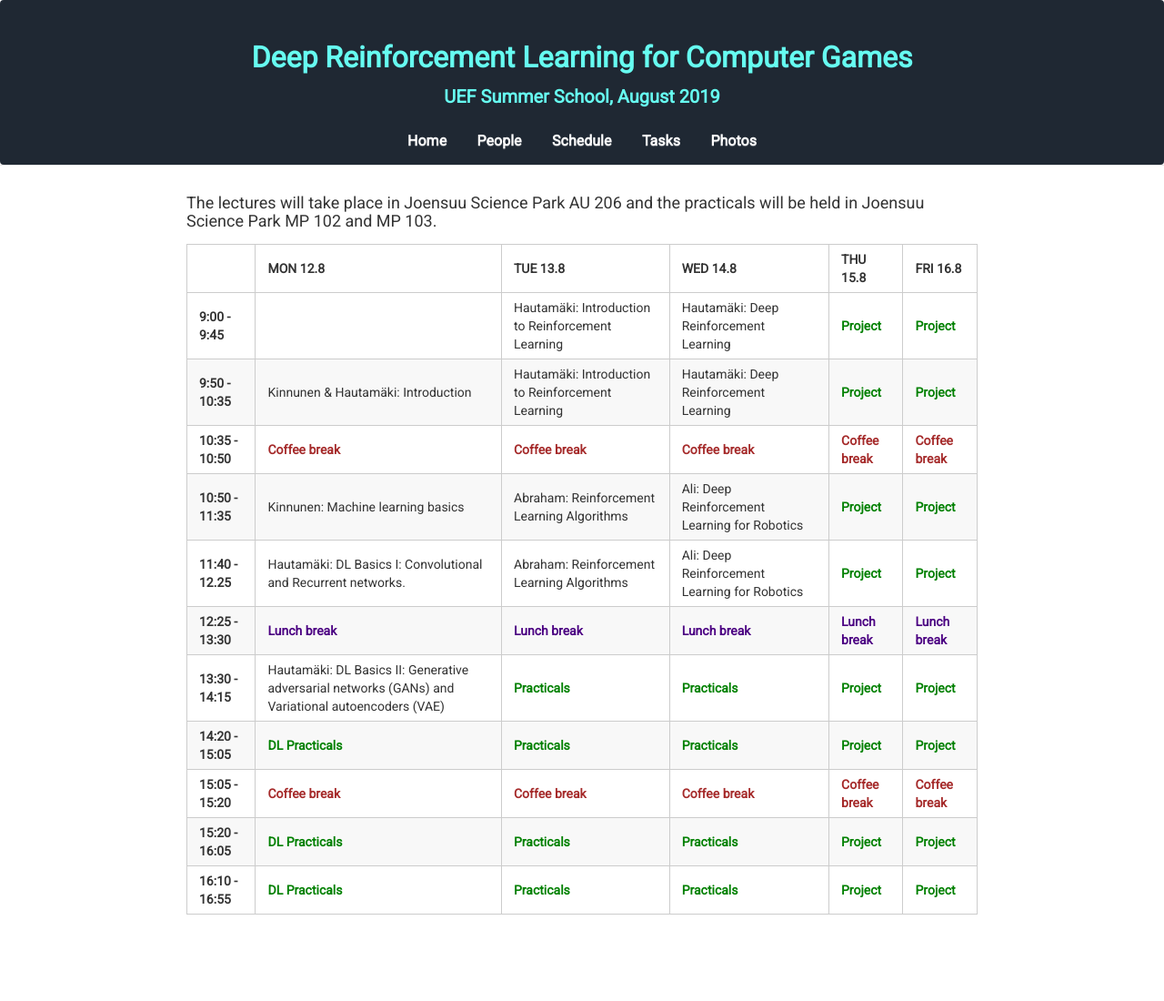
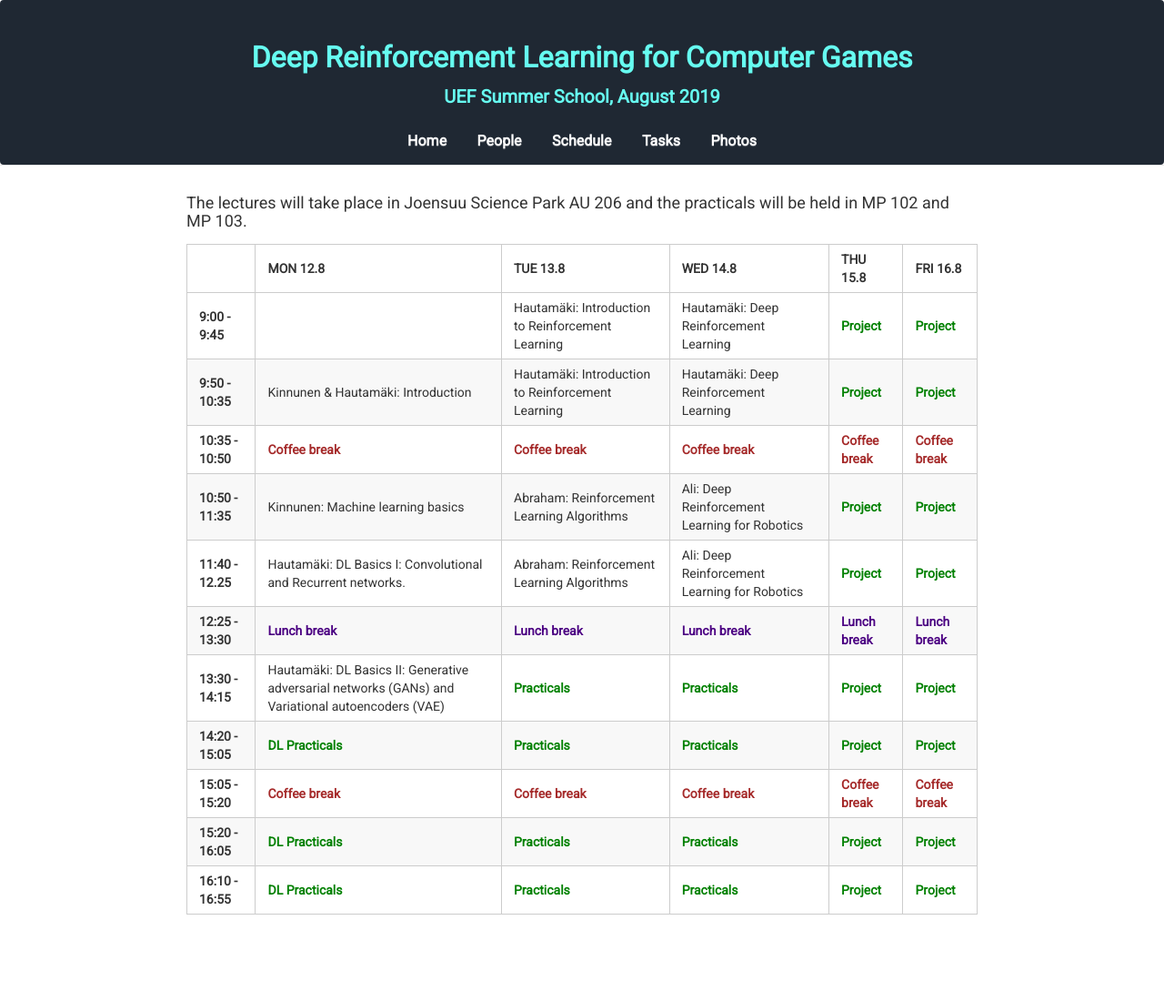
Before and after one commit to abrahamwoubie/summerschool, a Jekyll site: the page built from schedule.md, in a window 1280 px wide. Shown: the whole page at 91% size. Built offline with Jekyll 4.4.1, drawn with Linux system fonts in a browser that asks for light colours; nearby versions of some CDN libraries.

Commit message:
Updating

```diff
--- a/schedule.md
+++ b/schedule.md
@@ -4,7 +4,7 @@ title: Schedule | UEF Summer School 2019
 ---
 
 
-#### The lectures will take place in Joensuu Science Park AU 206 and the practicals will be held in Joensuu Science Park MP 102 and MP 103.
+#### The lectures will take place in Joensuu Science Park AU 206 and the practicals will be held in MP 102 and MP 103.
 
 
 |                   | MON 12.8                                          | TUE 13.8                                                | WED 14.8                                          | THU 15.8                                          | FRI 16.8                                          |
```
